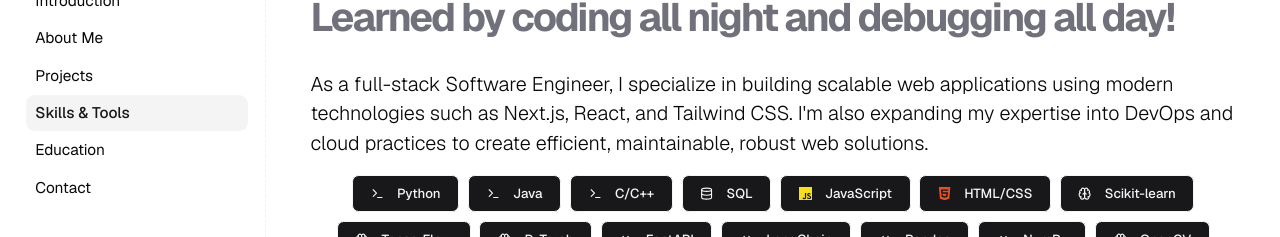
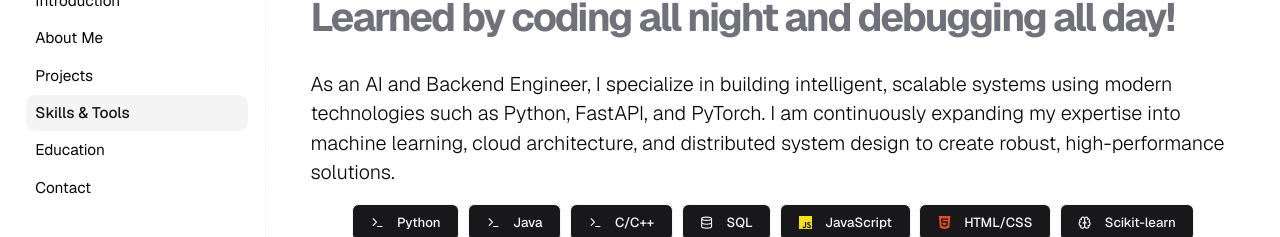
Before and after one commit to DEVJHAWAR11/portfolio, a Next.js app: page /skills-tools in a window 1280 px wide. Shown: the part 154-391 px from the top of the page. Built offline with nearby package versions, Linux system fonts and the light colour scheme; no server answers.

Commit message:
Update skills description to match AI backend profile

```diff
--- a/app/skills-tools/page.tsx
+++ b/app/skills-tools/page.tsx
@@ -17,10 +17,10 @@
           Learned by coding all night and debugging all day!
         </PageHeaderHeading>
         <PageHeaderDescription>
-          As a full-stack Software Engineer, I specialize in building scalable
-          web applications using modern technologies such as Next.js, React, and
-          Tailwind CSS. I'm also expanding my expertise into DevOps and cloud
-          practices to create efficient, maintainable, robust web solutions.
+          As an AI and Backend Engineer, I specialize in building intelligent, scalable systems
+          using modern technologies such as Python, FastAPI, and PyTorch. I am continuously
+          expanding my expertise into machine learning, cloud architecture, and distributed
+          system design to create robust, high-performance solutions.
         </PageHeaderDescription>
       </PageHeader>
 
```
